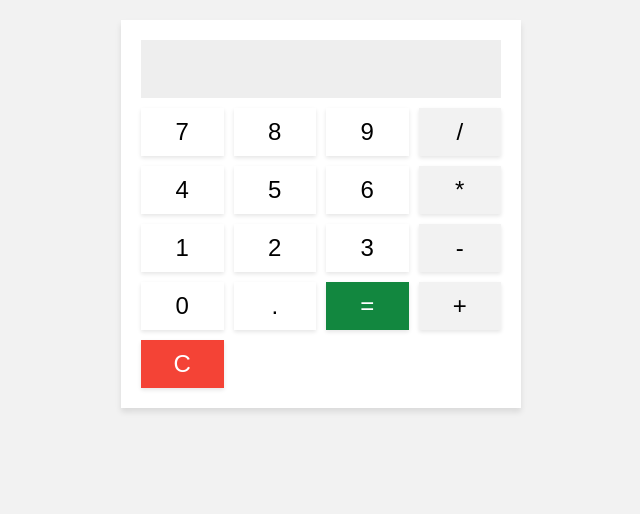
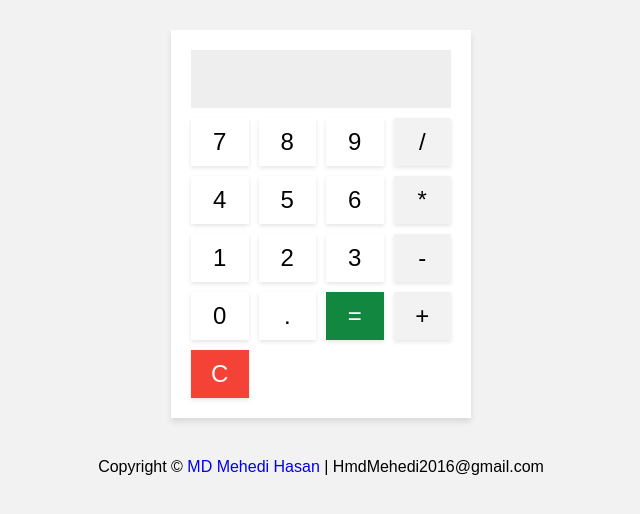
Before and after one commit to rcmehedi15/Simple-Calculator-Js, a plain HTML site: page index.html in a window 1280 px wide. Shown: the whole page, without its empty margins (319-959 px from the left). Drawn offline with Linux system fonts and the light colour scheme.

Commit message:
index file finish

```diff
--- a/style.css
+++ b/css/style.css
@@ -12,8 +12,8 @@ body {
 
 .calculator {
 
-	max-width: 400px;
-	margin: 20px auto;
+	max-width: 300px;
+	margin: 30px auto;
 	padding: 20px;
 	background-color: #fff;
 	box-shadow: 0 4px 6px rgba(0, 0, 0, 0.1);
@@ -62,3 +62,10 @@ button {
 	background-color: #f44336;
 	color: #fff;
 }
+footer{
+	text-align: center;
+	margin-top: 40px;
+}
+a{
+	text-decoration: none;
+}
--- a/index.html
+++ b/index.html
@@ -5,7 +5,7 @@
 	<meta name="viewport" content="width=device-width, initial-scale=1.0">
 	<title>Simple Calculator</title>
     <!-- css  -->
-	<link rel="stylesheet" href="style.css">
+	<link rel="stylesheet" href="css/style.css">
     <!-- favicon  -->
     <link rel="shortcut icon" href="fav.png" type="image/x-icon">
 </head>
@@ -33,7 +33,11 @@
 			<button class="operator" onclick="buttonClicked('+')">+</button>
 			<button class="clear" onclick="clearClicked()">C</button>
 		</div>
+
 	</div>
-	<script src="script.js"></script>
+	<footer>
+		<p >Copyright © <a href="https://www.facebook.com/rcmehedi15" target="_blank">MD Mehedi Hasan </a>| HmdMehedi2016@gmail.com</p>
+	</footer>
+	<script src="js/script.js"></script>
 </body>
 </html>
```
Also changed, not shown: js/script.js (renamed from script.js).
